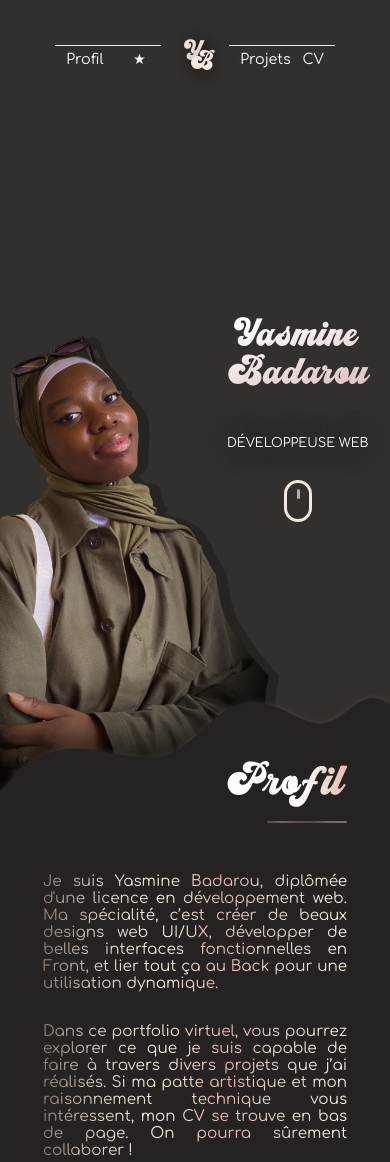
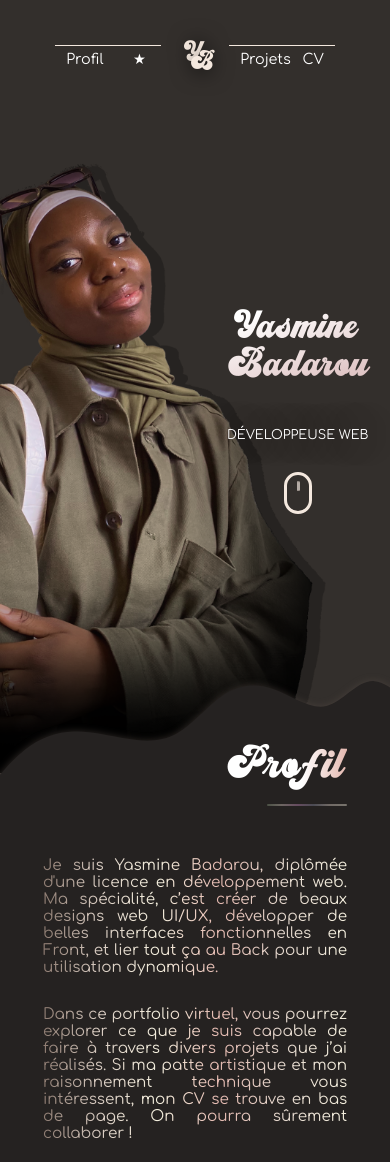
Before and after one commit to yasyasbdr/yasmine_badarou_portfolio, a website: page index.html in a window 390 px wide. Shown: the top 1162 px of the page. Drawn offline with Linux system fonts and the light colour scheme.

Commit message:
Ajustements partie flottaison responsive mobile

```diff
--- a/styles/styles.css
+++ b/styles/styles.css
@@ -736,7 +736,7 @@ footer > p:nth-of-type(2),p:nth-of-type(3) {
 
     #B {
         font-size: 1.7em;
-        margin-top: -47px;
+        margin-top: -48px;
         /*position: relative;*/
     }
     /*DÉBUT ZONE PROJETS*/
@@ -807,7 +807,7 @@ footer > p:nth-of-type(2),p:nth-of-type(3) {
 
     #B {
         font-size: 1.7em;
-        margin-top: /*-12.7vh*/-47px;
+        margin-top: -48px;
         /*position: relative;*/
     }
     /*FIN HEADER*/
@@ -818,8 +818,9 @@ footer > p:nth-of-type(2),p:nth-of-type(3) {
     }
 
     #photoSection img {
-        width: 47vh;
-        margin-right: 30px;
+        width: /*47vh*/58vh;
+        margin-right: 25px;
+        margin-bottom: -30px;
     }
 
     #textSection {
@@ -828,7 +829,7 @@ footer > p:nth-of-type(2),p:nth-of-type(3) {
     }
 
     #flottaison {
-        height: 90vh;
+        height: 88vh;
     }
 
     #yasmineBadarou {
@@ -864,7 +865,7 @@ footer > p:nth-of-type(2),p:nth-of-type(3) {
     }
 
     .right-aligned-rectangle {
-        top: 90vh;
+        top: 88vh;
         }
     /*FIN ZONE DE FLOTTAISON*/
     /*DÉBUT ZONE PROFIL*/
@@ -957,9 +958,10 @@ footer > p:nth-of-type(2),p:nth-of-type(3) {
     /*DÉBUT FOOTER*/
     footer p {
         font-size: 1em;
+        padding-bottom: 20px;
     }
     .social-icons img {
-        width: 2em;
+        width: 2.3em;
     }
 
     footer > p:nth-of-type(2),p:nth-of-type(3) {
```
